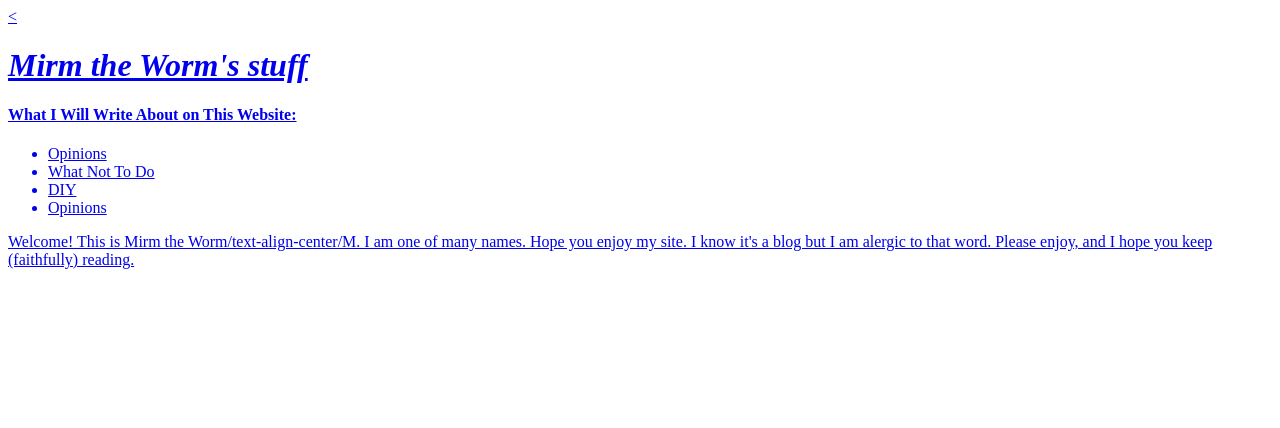
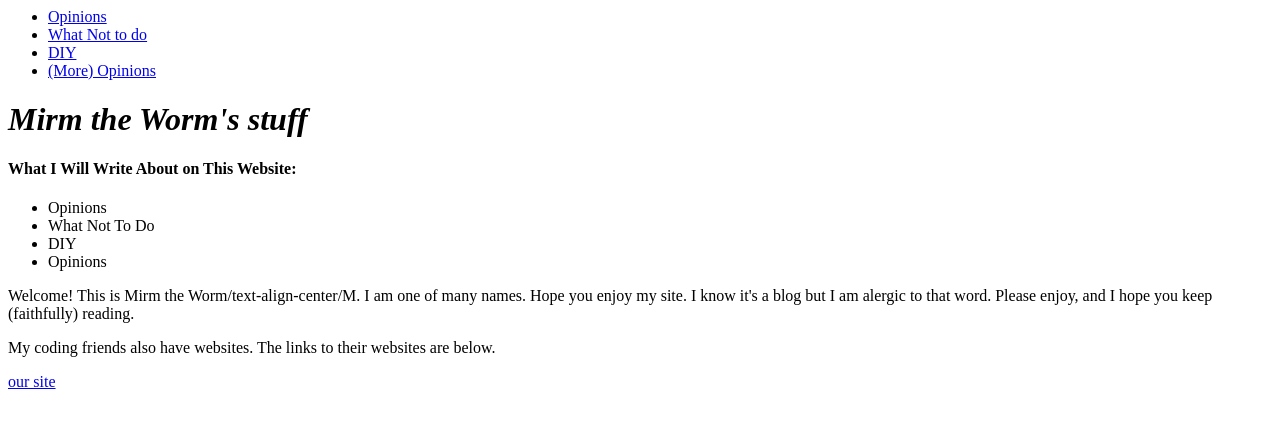
Before and after one commit to text-align-center/text-align-center.github.io, a plain HTML site: page index.html in a window 1280 px wide. Drawn offline with Linux system fonts and the light colour scheme.

Commit message:
Add files via upload

```diff
--- a/index.html
+++ b/index.html
@@ -1,8 +1,17 @@
 <!DOCTYPE .html>
-<a href="page2.html">
-<
+<ul>
+<li><a href="page2.html">
+Opinions</a></li>
+<li><a href="page3.html">
+What Not to do</a></li>
+<li><a href="page4.html">
+DIY</a></li>
+<li><a href="page5.html">
+(More) Opinions</a></li>
+</ul>
 <html><head>
-			<title><em>Mirm the Worm's stuff</em></title>
+
+	<title>Mirm the Worm's stuff</title>
 			</head>
 			<body>
 			<h1><em>Mirm the Worm's stuff</em></h1>
@@ -13,7 +22,9 @@
 				<li>DIY</li>
 				<li>Opinions</li>
 				</ul>
-				<p>Welcome! This is Mirm the Worm/text-align-center/M.  I am one of many names.  Hope you enjoy my site.  I know it's a blog but I am alergic to that word.  Please enjoy, and I hope you keep (faithfully) reading.
+				<p>Welcome! This is Mirm the Worm/text-align-center/M.  I am one of many names.  Hope you enjoy my site.  I know it's a blog but I am alergic to that word.  Please enjoy, and I hope you keep (faithfully) reading.</p>
+<p>My coding friends also have websites.  The links to their websites are below.</p>
+<a href="https://eamawsome.github.io/index.html"target="_blank">our site</a>
 
 
 
```
